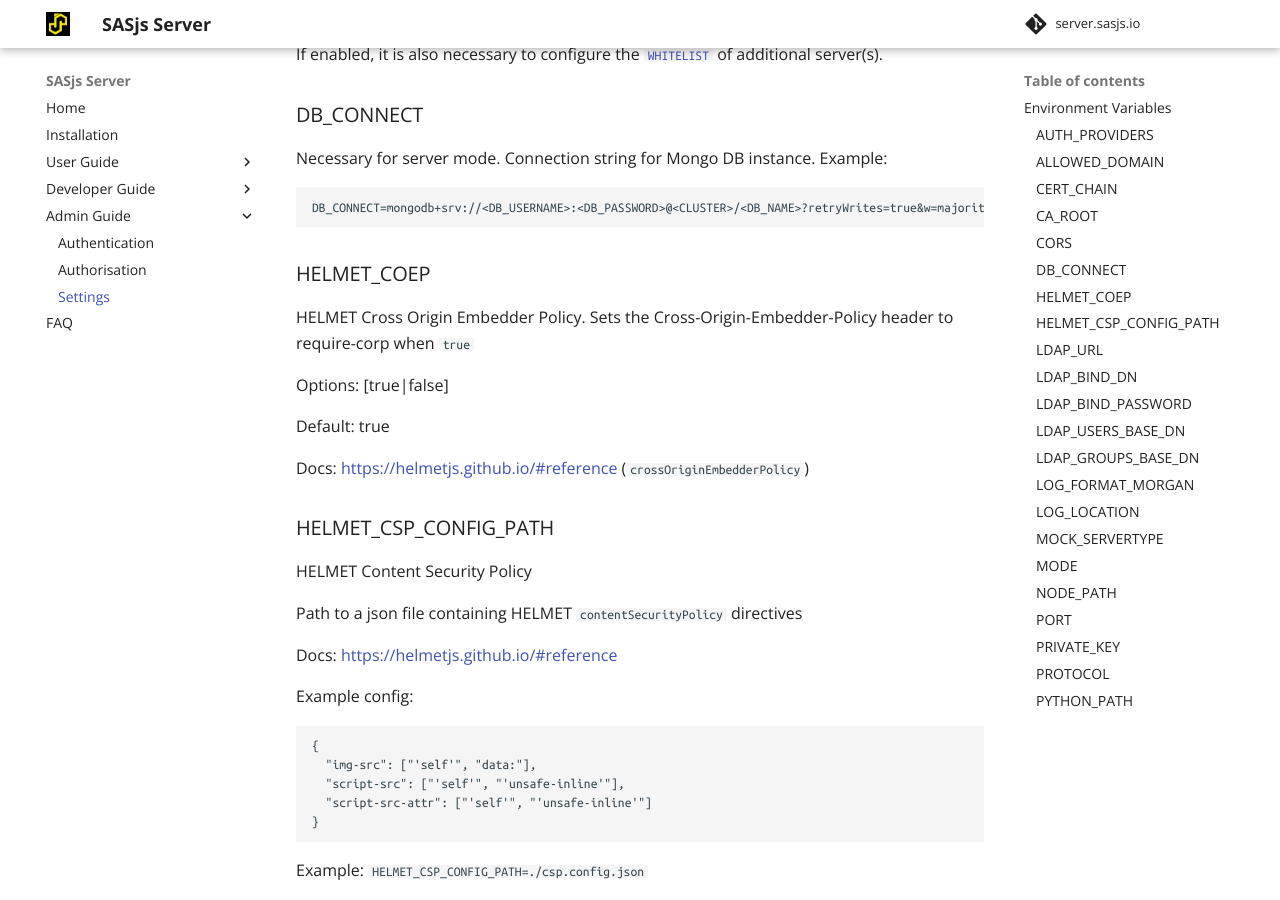
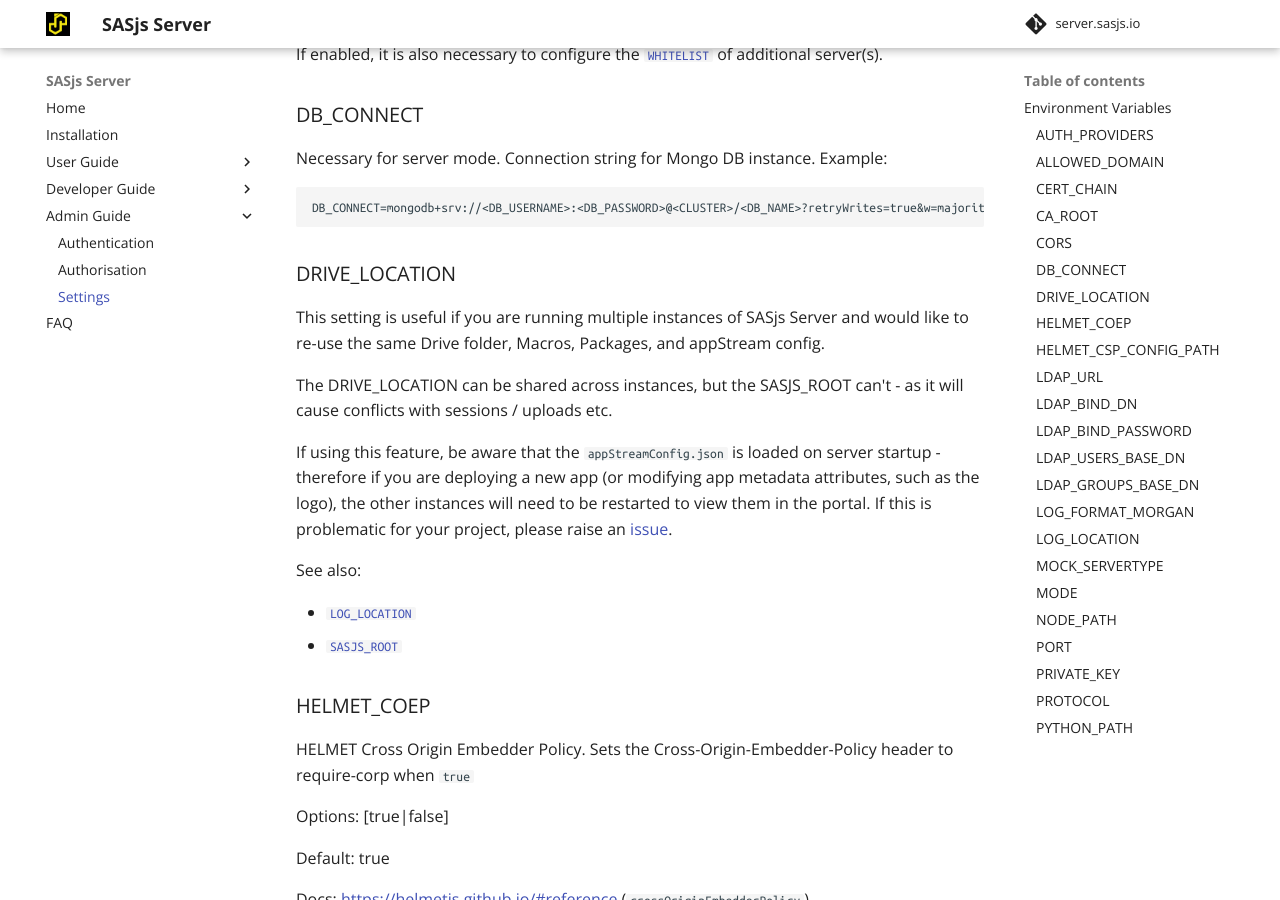
Before and after one commit to sasjs/server.sasjs.io, an MkDocs documentation site: the page built from docs/settings.md, in a window 1280 px wide and 900 px high, scrolled down 2566 px. Built offline with MkDocs 1.6.1 and Material for MkDocs 9.7.7, drawn with Linux system fonts in a browser that asks for light colours; comment, search, counter and statistics services are not loaded.

Commit message:
Update settings.md

````diff
--- a/docs/settings.md
+++ b/docs/settings.md
@@ -82,6 +82,20 @@ Necessary for server mode.  Connection string for Mongo DB instance.  Example:
 ```
 DB_CONNECT=mongodb+srv://<DB_USERNAME>:<DB_PASSWORD>@<CLUSTER>/<DB_NAME>?retryWrites=true&w=majority
 ```
+
+### DRIVE_LOCATION
+
+This setting is useful if you are running multiple instances of SASjs Server and would like to re-use the same Drive folder, Macros, Packages, and appStream config.
+
+The DRIVE_LOCATION can be shared across instances, but the SASJS_ROOT can't - as it will cause conflicts with sessions / uploads etc.
+
+If using this feature, be aware that the `appStreamConfig.json` is loaded on server startup - therefore if you are deploying a new app (or modifying app metadata attributes, such as the logo), the other instances will need to be restarted to view them in the portal.   If this is problematic for your project, please raise an [issue](https://github.com/sasjs/server/issues/new).
+
+See also:
+
+* [`LOG_LOCATION`](/settings/#log_location)
+* [`SASJS_ROOT`](/settings/#sasjs_root)
+
 
 ### HELMET_COEP
 
````
